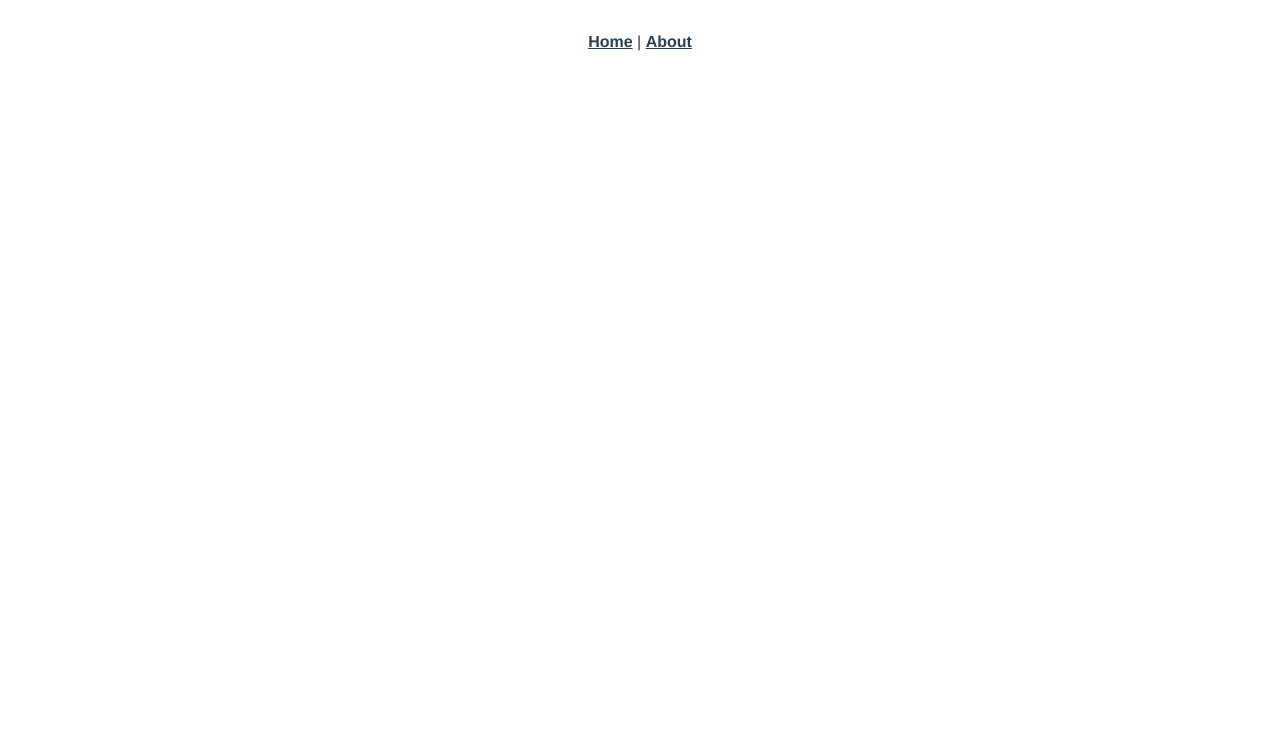
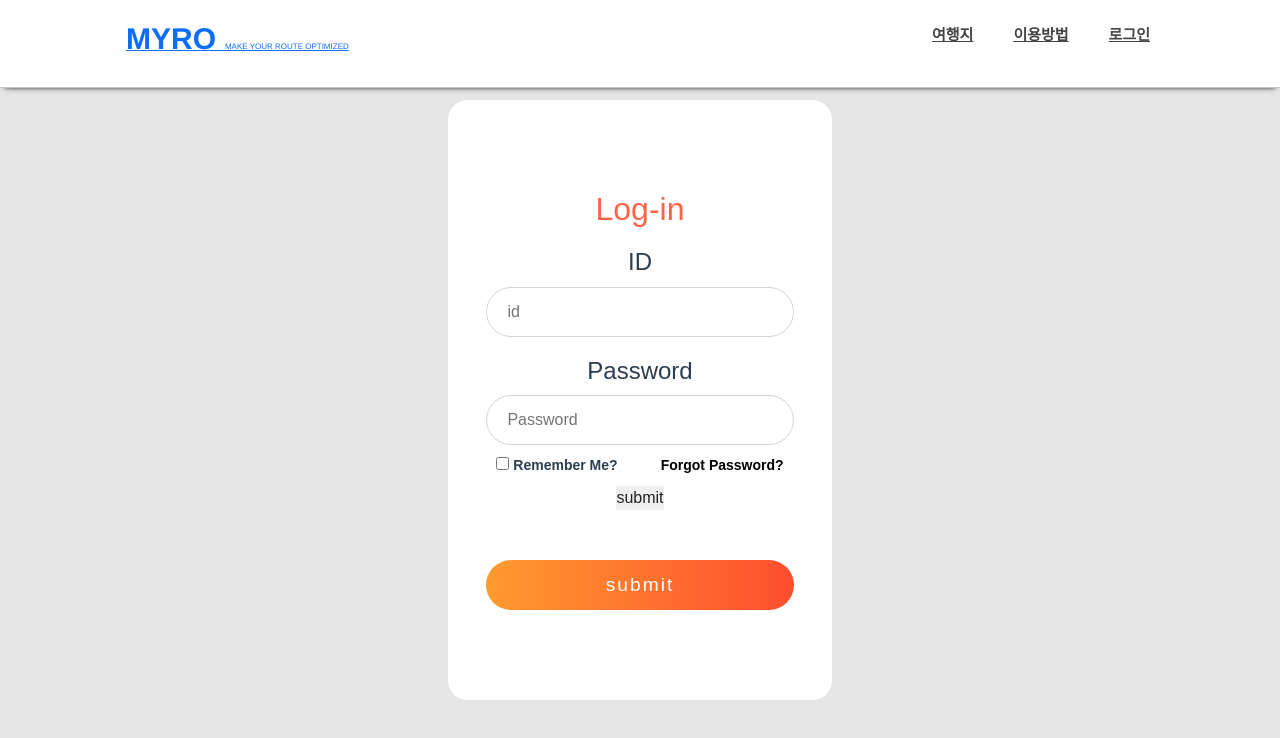
Before and after one commit to hyuntall/Travel_Maker, a Vue app in the folder FrontEnd/enjoy-trip/: page /login in a window 1280 px wide. Shown: the top 738 px of the page. Built offline with nearby package versions, Linux system fonts and the light colour scheme.

Commit message:
make header and loginform

```diff
--- a/FrontEnd/enjoy-trip/src/App.vue
+++ b/FrontEnd/enjoy-trip/src/App.vue
@@ -1,14 +1,37 @@
 <template>
   <div id="app">
-    <nav>
-      <router-link to="/">Home</router-link> |
-      <router-link to="/about">About</router-link>
-    </nav>
-    <router-view/>
+    <header-nav :user="user" @logout="logout" />
+    <router-view @login="login" />
   </div>
 </template>
 
+<script>
+import HeaderNav from "./components/common/HeaderNav.vue";
+export default {
+  components: { HeaderNav },
+  data() {
+    return {
+      user: null,
+    };
+  },
+  methods: {
+    logout() {
+      this.user = null;
+    },
+    login(user) {
+      if (user.id === "admin" && user.password === "1234") {
+        this.user = user;
+        alert("로그인 성공");
+        this.$router.push("/");
+      }
+    },
+  },
+};
+</script>
+
 <style>
+@import "./assets/css/reset.css";
+
 #app {
   font-family: Avenir, Helvetica, Arial, sans-serif;
   -webkit-font-smoothing: antialiased;
@@ -17,16 +40,20 @@
   color: #2c3e50;
 }
 
-nav {
-  padding: 30px;
+body {
+  padding-top: -5px;
 }
 
-nav a {
-  font-weight: bold;
-  color: #2c3e50;
+/* /* 가운데 영역 / */
+.container {
+  position: relative;
+  width: 95%;
+  margin: 0 auto;
+  background: rgba(0, 0, 0, 0);
 }
 
-nav a.router-link-exact-active {
-  color: #42b983;
+/* / 로우 영역 */
+.row {
+  padding: 0 28px;
 }
 </style>
--- /dev/null
+++ b/FrontEnd/enjoy-trip/src/assets/css/reset.css
@@ -0,0 +1,90 @@
+@charset "utf-8";
+
+
+/* 여백 초기화 */
+body,div,ul,li,dl,dd,dt,ol,h1,h2,h3,h4,h5,h6,input,fieldset,legend,p,select,table,th,td,tr,textarea,button,form,figure,figcaption{margin:0; padding:0;}
+
+/* a 링크 초기화 */
+a {color: #222; text-decoration: none;}
+a:hover {color: #2698cb;}
+
+/* 폰트 초기화 */
+body, input, textarea, select, button, table {font-family:'Noto Sans KR', AppleSDGothicNeo-Regular,'Malgun Gothic','맑은 고딕',dotum,'돋움',sans-serif; color: #222; font-size: 13px; line-height: 1.5;}
+
+/* 폰트 스타일 초기화 */
+em,address {font-style: normal;}
+
+/* 블릿기호 초기화 */
+ul,li,ol {list-style:none;}
+
+/* 제목 태그 초기화 */
+h1,h2,h3,h4,h5,h6 {font-size: 13px; font-weight: normal;}
+
+/* 테두리 초기화 */
+img,fieldset {border:0 none;}
+
+/* 버튼 초기화 */
+button {border: 0;}
+
+/* 반응형 */
+video,img {width: 100%;}
+
+/* clearfix */
+.clearfix{*zoom:1;}
+.clearfix:before, .clearfix:after {display: block; content: '';line-height: 0;}
+.clearfix:after {clear: both;}
+
+/* IR 효과 */
+.ir_pm {display:block; overflow:hidden; font-size:0; line-height:0; text-indent:-9999px;} /* 의미있는 이미지의 대체 텍스트를 제공하는 경우(Phark Method) */
+.ir_wa {display:block; overflow:hidden; position:relative; z-index:-1; width:100%; height: 100%;} /* 의미있는 이미지의 대체 텍스트로 이미지가 없어도 대체 텍스트를 보여주고자 할 때(WA IR) */
+.ir_so {overflow: hidden; position:absolute; width:0; height:0; line-height:0; text-indent:-9999px;} /* 대체 텍스트가 아닌 접근성을 위한 숨김 텍스트를 제공할 때 */
+
+/* 아이콘 이미지 최적화 작업 */
+/* .icon {background-image: url(../img/icon.png);}
+
+@media only screen and (-webkit-min-device-pixel-ratio: 1.5),
+       only screen and (min-device-pixel-ratio: 1.5),
+       only screen and (min-resolution: 1.5dppx){
+            .icon {background-image: url(../img/icon@2.png); background-size: 500px;}
+       } */
+
+/* input style */
+input {background-image: none;}
+input[type=button],
+input[type=reset],
+input[type=text],
+input[type=password],
+input[type=submit],
+input[type=search],
+input[type=tel],
+input[type=email] {
+    -webkit-appearance: none;
+    border-radius: 0
+}
+input[type=search]::-webkit-search-cancel-button,
+input[type=search]::-webkit-search-decoration {
+    -webkit-appearance: none
+}
+input:checked[type=checkbox] {
+    background-color: #666;
+    -webkit-appearance: checkbox
+}
+
+/* 셀렉트 메뉴 메인 스타일 */
+/* .ui_select2 {
+  width: 100%; box-sizing: border-box;
+  background: #2c2f34; color: #fff;
+  display: inline-block; height: 36px; margin: 0; padding: 0 10px;
+  vertical-align: middle; text-align: left; white-space: nowrap;
+  font-family: inherit; font-size: inherit; border: 0 none;
+  background: #2c2f34 url(../img/down.svg) no-repeat right 10px center;
+  background-size: 10px;
+  -webkit-appearance: none;
+  -moz-appearance: none;
+  appearance: none;
+} */
+
+/* 메인 텍스트 박스 스타일1 */
+.ui_input3 {
+  background: #2c2f34; color: #fff; border: 0; width: 100%; height: 36px; padding: 0 10px;
+}
--- /dev/null
+++ b/FrontEnd/enjoy-trip/src/components/LoginForm.vue
@@ -0,0 +1,176 @@
+<template>
+  <div class="wrap">
+    <div class="login">
+      <h2>Log-in</h2>
+      <!-- <div class="login_sns">
+        <li>
+          <a href=""><i class="fab fa-instagram"></i></a>
+        </li>
+        <li>
+          <a href=""><i class="fab fa-facebook-f"></i></a>
+        </li>
+        <li>
+          <a href=""><i class="fab fa-twitter"></i></a>
+        </li>
+      </div> -->
+      <div class="login_id">
+        <h4>ID</h4>
+        <input type="text" v-model="id" name="id" id="id" placeholder="id" />
+      </div>
+      <div class="login_pw">
+        <h4>Password</h4>
+        <input type="password" v-model="password" name="password" id="password" placeholder="Password" />
+      </div>
+      <div class="login_etc">
+        <div class="checkbox"><input type="checkbox" name="" id="" /> Remember Me?</div>
+        <div class="forgot_pw">
+          <a href="">Forgot Password?</a>
+        </div>
+      </div>
+      <button variant="outline-success" @click="login">submit</button>
+      <div class="submit">
+        <input type="submit" value="submit" />
+      </div>
+    </div>
+  </div>
+</template>
+<script>
+export default {
+  name: "LoginForm",
+  data() {
+    return {
+      id: "",
+      password: "",
+    };
+  },
+  methods: {
+    login() {
+      let user = {
+        id: this.id,
+        password: this.password,
+      };
+
+      this.$emit("login", user);
+    },
+  },
+};
+</script>
+<style scoped>
+* {
+  margin: 0;
+  padding: 0;
+  box-sizing: border-box;
+  font-family: "Noto Sans KR", sans-serif;
+}
+
+a {
+  text-decoration: none;
+  color: black;
+}
+
+li {
+  list-style: none;
+}
+
+.wrap {
+  width: 100%;
+  height: 100vh;
+  display: flex;
+  align-items: center;
+  justify-content: center;
+  background: rgba(0, 0, 0, 0.1);
+}
+
+.login {
+  width: 30%;
+  height: 600px;
+  background: white;
+  border-radius: 20px;
+  display: flex;
+  justify-content: center;
+  align-items: center;
+  flex-direction: column;
+}
+
+h2 {
+  color: tomato;
+  font-size: 2em;
+}
+.login_sns {
+  padding: 20px;
+  display: flex;
+}
+
+.login_sns li {
+  padding: 0px 15px;
+}
+
+.login_sns a {
+  width: 50px;
+  height: 50px;
+  display: flex;
+  align-items: center;
+  justify-content: center;
+  padding: 10px;
+  border-radius: 50px;
+  background: white;
+  font-size: 20px;
+  box-shadow: 3px 3px 3px rgba(0, 0, 0, 0.4), -3px -3px 5px rgba(0, 0, 0, 0.1);
+}
+
+.login_id {
+  margin-top: 20px;
+  width: 80%;
+}
+
+.login_id input {
+  width: 100%;
+  height: 50px;
+  border-radius: 30px;
+  margin-top: 10px;
+  padding: 0px 20px;
+  border: 1px solid lightgray;
+  outline: none;
+}
+
+.login_pw {
+  margin-top: 20px;
+  width: 80%;
+}
+
+.login_pw input {
+  width: 100%;
+  height: 50px;
+  border-radius: 30px;
+  margin-top: 10px;
+  padding: 0px 20px;
+  border: 1px solid lightgray;
+  outline: none;
+}
+
+.login_etc {
+  padding: 10px;
+  width: 80%;
+  font-size: 14px;
+  display: flex;
+  justify-content: space-between;
+  align-items: center;
+  font-weight: bold;
+}
+
+.submit {
+  margin-top: 50px;
+  width: 80%;
+}
+.submit input {
+  width: 100%;
+  height: 50px;
+  border: 0;
+  outline: none;
+  border-radius: 40px;
+  background: linear-gradient(to left, rgb(255, 77, 46), rgb(255, 155, 47));
+  color: white;
+  font-size: 1.2em;
+  letter-spacing: 2px;
+}
+</style>
--- /dev/null
+++ b/FrontEnd/enjoy-trip/src/components/common/HeaderNav.vue
@@ -0,0 +1,94 @@
+<template>
+  <header id="header">
+    <div class="container">
+      <div class="row">
+        <div class="header clearfix">
+          <div>
+            <a href="#"> <b>MYRO</b>&nbsp;&nbsp;<span>MAKE YOUR ROUTE OPTIMIZED</span> </a>
+          </div>
+          <nav class="nav">
+            <ul class="main-menu">
+              <li><a href="#">여행지</a></li>
+              <li v-if="getUser"><router-link>MyPlan</router-link></li>
+              <li><a href="#">이용방법</a></li>
+              <li>
+                <router-link v-if="getUser" @click="logout">로그아웃</router-link>
+                <router-link v-else to="/login">로그인</router-link>
+              </li>
+            </ul>
+          </nav>
+        </div>
+      </div>
+    </div>
+  </header>
+</template>
+
+<script>
+export default {
+  name: "HeaderNav",
+  props: {
+    user: null,
+  },
+  methods: {
+    logout() {
+      this.$emit("logout");
+    },
+  },
+  computed: {
+    getUser() {
+      if (this.user) return true;
+      return false;
+    },
+  },
+};
+</script>
+
+<style>
+/* header */
+#header {
+  z-index: 200;
+  position: fixed;
+  top: 0;
+  width: 100%;
+  border-bottom: 1px solid #c6c6c6;
+  background-color: #fff;
+  box-shadow: 0 5px 5px -5px #333;
+}
+.header {
+  display: flex;
+}
+.header div {
+  padding: 1em;
+}
+.header div a b {
+  font-size: 30px;
+}
+.header div a span {
+  font-size: 8px;
+}
+.header nav {
+  margin-left: auto;
+}
+.header nav .main-menu {
+  display: flex;
+  justify-content: space-around;
+}
+.header nav .main-menu li {
+  text-align: center;
+  padding: 10px;
+}
+.header nav .main-menu li:hover {
+  background-color: #dad7d7;
+}
+.header nav .main-menu li a {
+  display: block;
+  padding: 14px 10px;
+  font-size: 15px;
+  font-weight: 700;
+  color: #444;
+}
+.header nav .main-menu li a:hover {
+  display: inline-block;
+  color: #039be5;
+}
+</style>
--- a/FrontEnd/enjoy-trip/src/router/index.js
+++ b/FrontEnd/enjoy-trip/src/router/index.js
@@ -1,29 +1,44 @@
-import Vue from 'vue'
-import VueRouter from 'vue-router'
-import HomeView from '../views/HomeView.vue'
+import Vue from "vue";
+import VueRouter from "vue-router";
+import HomeView from "../views/HomeView.vue";
 
-Vue.use(VueRouter)
+Vue.use(VueRouter);
 
 const routes = [
   {
-    path: '/',
-    name: 'home',
-    component: HomeView
+    path: "/",
+    name: "home",
+    component: HomeView,
   },
   {
-    path: '/about',
-    name: 'about',
+    path: "/about",
+    name: "about",
     // route level code-splitting
     // this generates a separate chunk (about.[hash].js) for this route
     // which is lazy-loaded when the route is visited.
-    component: () => import(/* webpackChunkName: "about" */ '../views/AboutView.vue')
-  }
-]
+    component: () => import(/* webpackChunkName: "about" */ "../views/AboutView.vue"),
+  },
+  {
+    path: "/plan",
+    name: "plan",
+    component: () => import(/* webpackChunkName: "about" */ "../views/AboutView.vue"),
+  },
+  {
+    path: "/board",
+    name: "board",
+    component: () => import(/* webpackChunkName: "about" */ "../views/AboutView.vue"),
+  },
+  {
+    path: "/login",
+    name: "login",
+    component: () => import(/* webpackChunkName: "about" */ "@/components/LoginForm"),
+  },
+];
 
 const router = new VueRouter({
-  mode: 'history',
+  mode: "history",
   base: process.env.BASE_URL,
-  routes
-})
+  routes,
+});
 
-export default router
+export default router;
```
